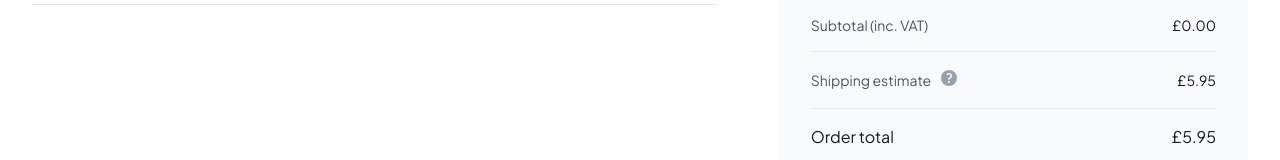
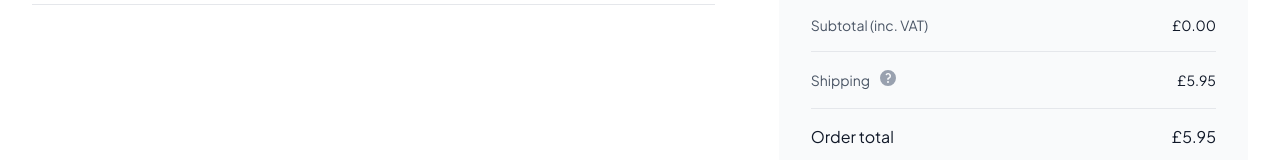
Before and after one commit to LottieJudge/ArtInTheOrdinary, a Next.js app: page /basket in a window 1280 px wide. Shown: the part 286-446 px from the top of the page. Built offline with nearby package versions, Linux system fonts and the light colour scheme.

Commit message:
shipping pages updated - need to add in flat rates

```diff
--- a/src/components/Basket.jsx
+++ b/src/components/Basket.jsx
@@ -93,34 +93,21 @@ import Image from 'next/image'
                 </div>
                 <div className="flex items-center justify-between border-t border-gray-200 pt-4">
                     <dt className="flex items-center text-sm text-gray-600">
-                    <span>Shipping estimate</span>
+                    <span>Shipping</span>
                     <div className="relative ml-2 group">
                           <button
                               type="button"
                               className="shrink-0 text-gray-400 hover:text-gray-500"
                           >
-                              <span className="sr-only">Powered by Metapack</span>
                               <QuestionMarkCircleIcon aria-hidden="true" className="size-5" />
                           </button>
                           <div className="absolute bottom-full left-1/2 transform -translate-x-1/2 mb-2 px-3 py-2 text-xs text-white bg-gray-900 rounded-md opacity-0 group-hover:opacity-100 transition-opacity duration-200 pointer-events-none whitespace-nowrap">
-                              Powered by Metapack
                               <div className="absolute top-full left-1/2 transform -translate-x-1/2 w-0 h-0 border-l-4 border-r-4 border-t-4 border-transparent border-t-gray-900"></div>
                           </div>
                       </div>
                     </dt>
                     <dd className="text-sm font-medium text-gray-900">£{shipping.toFixed(2)}</dd>
                 </div>
-                {/* removed tax section because not applicaple for UK markets */}
-                {/* <div className="flex items-center justify-between border-t border-gray-200 pt-4">
-                    <dt className="flex text-sm text-gray-600">
-                    <span>Tax estimate</span>
-                    <a href="#" className="ml-2 shrink-0 text-gray-400 hover:text-gray-500">
-                        <span className="sr-only">Learn more about how tax is calculated</span>
-                        <QuestionMarkCircleIcon aria-hidden="true" className="size-5" />
-                    </a>
-                    </dt>
-                    <dd className="text-sm font-medium text-gray-900">£{tax.toFixed(2)}</dd>
-                </div> */}
                 <div className="flex items-center justify-between border-t border-gray-200 pt-4">
                     <dt className="text-base font-medium text-gray-900">Order total</dt>
                     <dd className="text-base font-medium text-gray-900">£{total.toFixed(2)}</dd>
```
